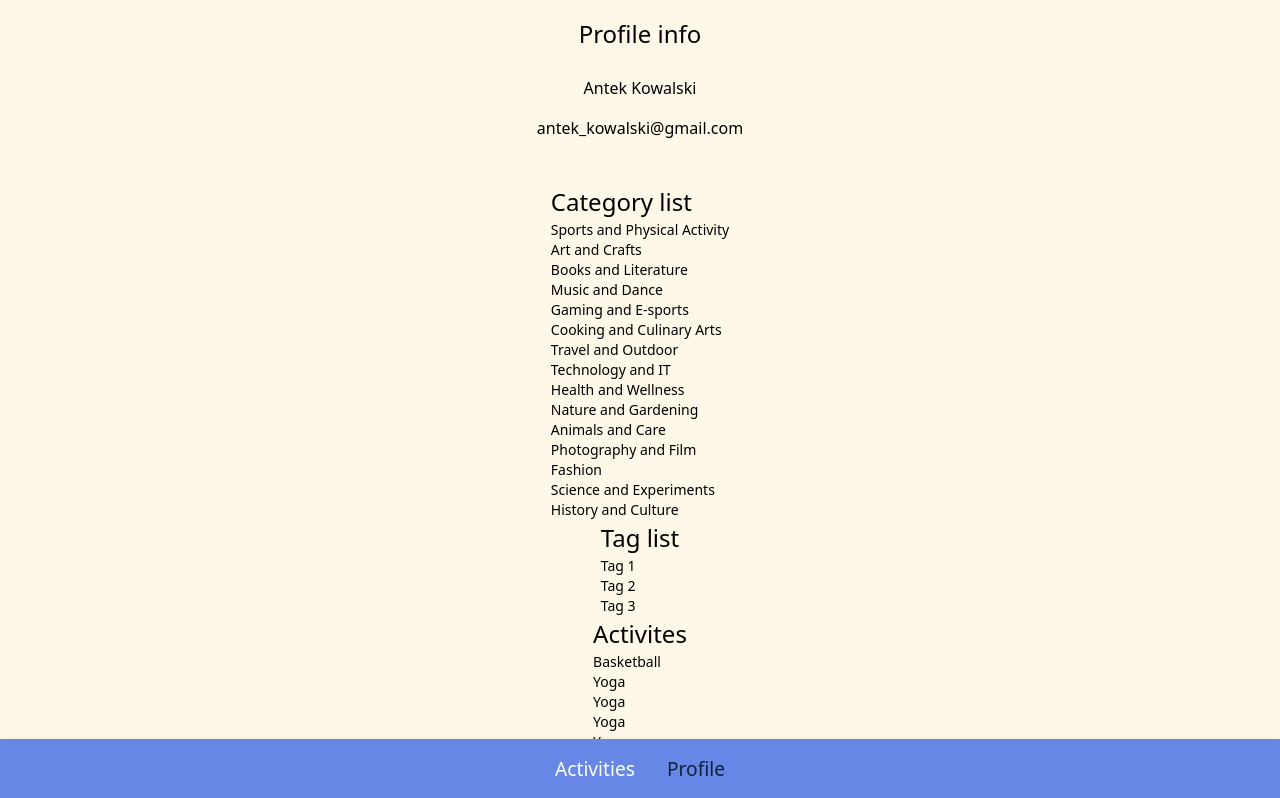
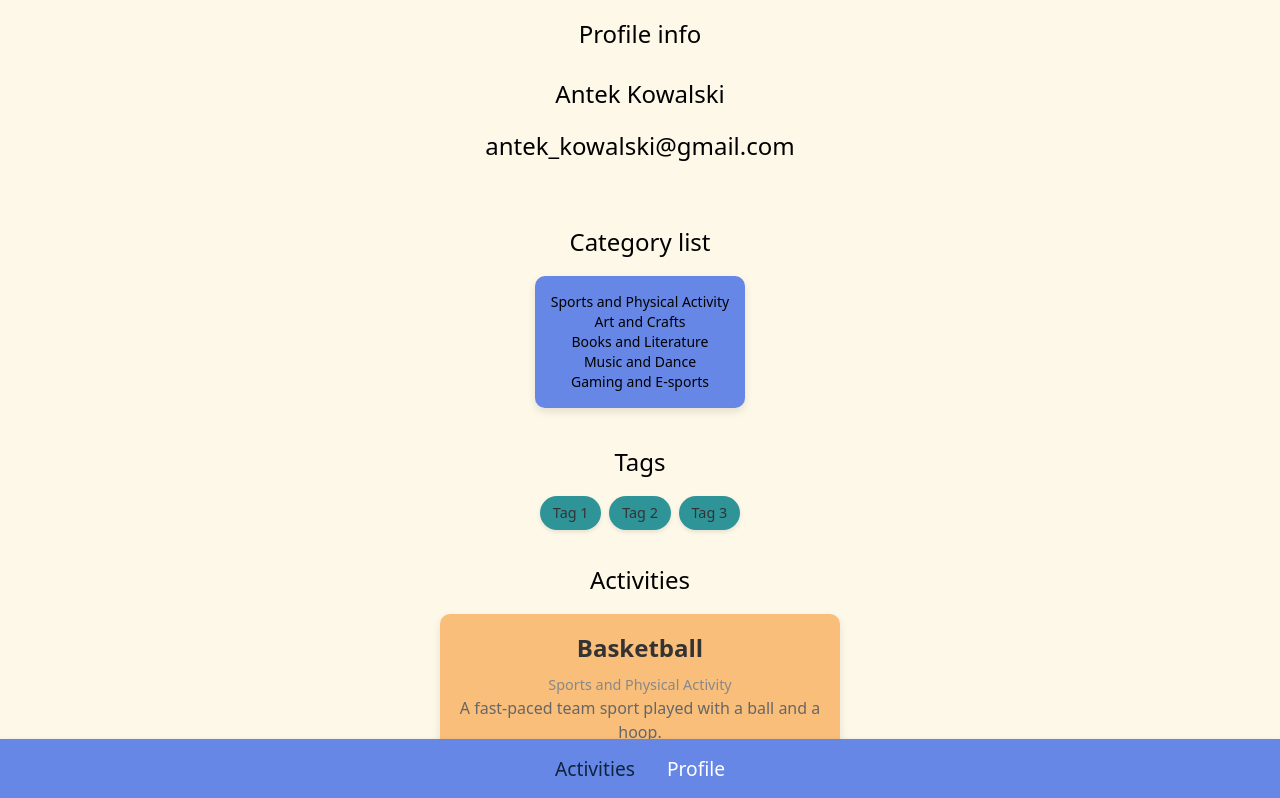
Before and after one commit to Xp4blos/bitfestiwal2024.HobbyHive, an Angular app: page /app/profile in a window 1280 px wide. Shown: the top 798 px of the page. Built offline with nearby package versions, Linux system fonts and the light colour scheme; a web font is replaced by a local one.

Commit message:
changes 2

```diff
--- a/src/app/app.component.html
+++ b/src/app/app.component.html
@@ -1,2 +1,2 @@
 <router-outlet></router-outlet>
-<app-header></app-header>
+<!-- <app-header></app-header> -->
--- a/src/app/modules/core/components/header/header.component.html
+++ b/src/app/modules/core/components/header/header.component.html
@@ -1,6 +1,6 @@
 <nav class="fixed left-0 right-0 bottom-0 navbar w-full">
     <ul class="navbar-links">
-      <li><a routerLink="app/main" routerLinkActive="active">Activities</a></li>
-      <li><a routerLink="app/profile" routerLinkActive="active">Profile</a></li>
+      <li><a routerLink="../app/main" routerLinkActive="active">Activities</a></li>
+      <li><a routerLink="../app/profile" routerLinkActive="active">Profile</a></li>
     </ul>
   </nav>
--- a/src/app/modules/core/components/header/header.component.scss
+++ b/src/app/modules/core/components/header/header.component.scss
@@ -17,17 +17,17 @@
       li {
         a {
           text-decoration: none;
-          color: #fff; /* Kolor linków */
+          color: $text; /* Kolor linków */
           font-size: 1.2rem;
           font-weight: 500;
           transition: color 0.3s, border-bottom 0.3s;
 
           &:hover {
-            color: $text; /* Kolor linku przy hover */
+            color: #fff; /* Kolor linku przy hover */
           }
 
           &.active {
-            color:  $text; /* Kolor aktywnego linku */
+            color:  #fff; /* Kolor aktywnego linku */
           }
         }
       }
--- /dev/null
+++ b/src/app/modules/core/services/activites.service.ts
@@ -0,0 +1,33 @@
+import { HttpClient } from "@angular/common/http";
+import {  Injectable } from "@angular/core";
+import { Activity } from "../models/activity.model";
+import { BehaviorSubject, Observable, tap } from "rxjs";
+
+@Injectable({ providedIn: 'root' })
+export class ActivitesService {
+
+    activitesChanged = new BehaviorSubject<Activity[]>([]);
+    activitesChanged$ = this.activitesChanged.asObservable();
+
+    constructor(private http: HttpClient){
+
+    }
+
+
+    getActivites(): Observable<Activity[]>{
+        const body = {}
+        return this.http.post<Activity[]>('',body).pipe(
+            tap(activites => {
+                // this.recipeService.setRecipes(recipes);
+                this.activitesChanged.next(activites);
+              })
+        );
+    }
+
+    addActivity(){
+        const body = {}
+        return this.http.post('',body);
+    }
+
+
+}
--- a/src/app/modules/home/componens/main/main.component.html
+++ b/src/app/modules/home/componens/main/main.component.html
@@ -4,6 +4,7 @@
      class="cart w-full h-full"
      (swipe)="onSwipe($event)"
      [@swipeAnimation]="animationState"
+     *ngIf="!isEmpty"
    >
    <div class="div p-2">
       {{ activity.title }}
@@ -12,16 +13,30 @@
       {{ activity.category }}
    </div>
    <div class="div m-4">
-      <img [src]="activity.imageUrl" alt="not found" class="w-full h-full">
+      <img [src]="activity.imageUrl" alt="not found" class="w-full h-full rounded-lg">
    </div>
-   <div class="div text-base p-3">
+   <div class="div text-base p-2">
       {{activity.description}}
    </div>
-   <div class="div">
-      <button
-      class="button"
-      (click)="onClick()">Activity location</button>
+   <div class="date-container">
+      <span class="date-range">
+        30.11.2024 - 15.12.2024
+      </span>
+    </div>
+    <!-- <div class="div p-3">
+       Addres
+    </div> -->
+
    </div>
 
+   <div
+   class="empty-cart w-full h-full"
+   *ngIf="isEmpty"
+   >
+   There are no more activities in your area
    </div>
+
+
+
+
 </div>
--- a/src/app/modules/home/componens/main/main.component.scss
+++ b/src/app/modules/home/componens/main/main.component.scss
@@ -17,4 +17,54 @@
     position: relative;
     transition: transform 0.5s ease, opacity 0.5s ease, background-color 0.3s ease;
 
+
 }
+
+//empty cart
+.empty-cart {
+    background-color: $background;
+    display: flex;
+    align-items: center;
+    justify-content: center;
+    flex-direction: column;
+    min-height: 100vh;
+    height: 100%;
+    font-size: 1rem;
+    border-radius: 10px;
+    box-shadow: 0 4px 8px rgba(0, 0, 0, 0.2);
+    position: relative;
+    transition: transform 0.5s ease, opacity 0.5s ease, background-color 0.3s ease;
+}
+
+
+
+//date
+.date-container {
+    display: inline-block;
+    padding: 0.5rem 1rem;
+    background-color: $secondary; /* Delikatny niebieski */
+    color: #333; /* Ciemny tekst */
+    font-size: 1rem;
+    font-weight: 500;
+    border: 1px solid #dcdcdc; /* Jasna ramka */
+    border-radius: 8px; /* Zaokrąglone rogi */
+    box-shadow: 0 2px 4px rgba(0, 0, 0, 0.1); /* Subtelny cień */
+    text-align: center;
+    white-space: nowrap; /* Zapobiega łamaniu tekstu */
+    transition: transform 0.3s ease, background-color 0.3s ease;
+  }
+
+  .date-range {
+    color: $text; /* Wyróżnij tekst daty kolorem */
+    font-weight: bold;
+  }
+
+  @media (min-width: 768px) { // Warunek dla przeglądarek (desktopów)
+    .cart img {
+      max-width: 500px; // Maksymalna szerokość obrazu
+      max-height: 300px; // Maksymalna wysokość obrazu
+      object-fit: cover; // Dopasowanie obrazu w granicach
+      //margin: 0 auto; // Wyśrodkowanie obrazu
+      //border-radius: 10px; // Opcjonalne zaokrąglenie
+    }
+  }
--- a/src/app/modules/home/componens/main/main.component.ts
+++ b/src/app/modules/home/componens/main/main.component.ts
@@ -19,7 +19,7 @@ import { Activity } from '../../../core/models/activity.model';
         'left',
         style({
           transform: 'translateX(-100%)',
-          opacity: 0,
+          //opacity: 0,
           backgroundColor: 'rgba(255, 0, 0, 0.8)', // czerwony
         })
       ),
@@ -27,7 +27,7 @@ import { Activity } from '../../../core/models/activity.model';
         'right',
         style({
           transform: 'translateX(100%)',
-          opacity: 0,
+          //opacity: 0,
           backgroundColor: 'rgba(0, 255, 0, 0.8)', // zielony
         })
       ),
@@ -43,13 +43,15 @@ export class MainComponent {
 
   status: string="";
 
+  isEmpty: boolean = false;
+
   data: Activity[] = [
     { id: "1", title: "Basketball",category: "Sports and Physical Activity", description: "A fast-paced team sport played with a ball and a hoop.", imageUrl: "https://www.usatoday.com/gcdn/authoring/authoring-images/2023/08/30/USAT/70715606007-ap-world-cup-us-jordan-basketball.jpg" },
-    { id: "2", title: "Football",category: "", description: "A popular sport played with a round ball and two goals.", imageUrl: "https://upload.wikimedia.org/wikipedia/commons/thumb/4/42/Football_in_Bloomington%2C_Indiana%2C_1995.jpg/1200px-Football_in_Bloomington%2C_Indiana%2C_1995.jpg" },
-    { id: "3", title: "Swimming", category: "",description: "An individual or team sport that requires using one's entire body to move through water.", imageUrl: "https://upload.wikimedia.org/wikipedia/commons/thumb/a/a7/40._Schwimmzonen-_und_Mastersmeeting_Enns_2017_100m_Brust_Herren_USC_Traun-9897.jpg/800px-40._Schwimmzonen-_und_Mastersmeeting_Enns_2017_100m_Brust_Herren_USC_Traun-9897.jpg" },
-    { id: "4", title: "Cycling", category: "",description: "A recreational or competitive activity involving bicycles.", imageUrl: "https://allianceurology.com/wp-content/uploads/2020/11/image1.jpg" },
-    { id: "5", title: "Yoga", category: "",description: "A practice combining physical postures, breathing exercises, and meditation.", imageUrl: "https://ocdn.eu/pulscms-transforms/1/ekXk9kpTURBXy8yYWY2YjEwMmI0YWM5OWIwYWY5MTFmYTg0NjA4NTU0OC5qcGeSlQPM2gDNEpPNCnOTBc0EsM0Chd4AAaEwAQ" },
-    { id: "6", title: "Running", category: "",description: "A form of cardiovascular exercise involving continuous movement on foot.", imageUrl: "https://media.istockphoto.com/id/1324624694/pl/zdj%C4%99cie/fitness-kobieta-bieganie-szkolenia-dla-maratonu-na-s%C5%82onecznym-szlaku-wybrze%C5%BCa.jpg?s=612x612&w=0&k=20&c=jBFdBdrlnmhRb3NOI8P8ww9o4Q6MMqE0JRUBr4Y85kw=" },
+    { id: "2", title: "Football",category: "Sports and Physical Activity", description: "A popular sport played with a round ball and two goals.", imageUrl: "https://upload.wikimedia.org/wikipedia/commons/thumb/4/42/Football_in_Bloomington%2C_Indiana%2C_1995.jpg/1200px-Football_in_Bloomington%2C_Indiana%2C_1995.jpg" },
+    { id: "3", title: "Swimming", category: "Sports and Physical Activity",description: "An individual or team sport that requires using one's entire body to move through water.", imageUrl: "https://upload.wikimedia.org/wikipedia/commons/thumb/a/a7/40._Schwimmzonen-_und_Mastersmeeting_Enns_2017_100m_Brust_Herren_USC_Traun-9897.jpg/800px-40._Schwimmzonen-_und_Mastersmeeting_Enns_2017_100m_Brust_Herren_USC_Traun-9897.jpg" },
+    { id: "4", title: "Cycling", category: "Sports and Physical Activity",description: "A recreational or competitive activity involving bicycles.", imageUrl: "https://allianceurology.com/wp-content/uploads/2020/11/image1.jpg" },
+    { id: "5", title: "Yoga", category: "Sports and Physical Activity",description: "A practice combining physical postures, breathing exercises, and meditation.", imageUrl: "https://ocdn.eu/pulscms-transforms/1/ekXk9kpTURBXy8yYWY2YjEwMmI0YWM5OWIwYWY5MTFmYTg0NjA4NTU0OC5qcGeSlQPM2gDNEpPNCnOTBc0EsM0Chd4AAaEwAQ" },
+    { id: "6", title: "Running", category: "Sports and Physical Activity",description: "A form of cardiovascular exercise involving continuous movement on foot.", imageUrl: "https://media.istockphoto.com/id/1324624694/pl/zdj%C4%99cie/fitness-kobieta-bieganie-szkolenia-dla-maratonu-na-s%C5%82onecznym-szlaku-wybrze%C5%BCa.jpg?s=612x612&w=0&k=20&c=jBFdBdrlnmhRb3NOI8P8ww9o4Q6MMqE0JRUBr4Y85kw=" },
   ];
 
   activity: Activity = this.data[0];
@@ -64,10 +66,15 @@ export class MainComponent {
     } else if (direction === 4) {
       this.status = "accept"
       this.animationState = 'right';
+
+      console.log(this.activity);
     }
     this.counter++;
-    if(this.counter === this.data.length)this.counter=0;
-    this.activity = this.data[this.counter];
+    if(this.counter === this.data.length){
+      this.isEmpty = true;
+      this.counter=0;
+    }
+    //this.activity = this.data[this.counter];
 
     // Reset animacji po jej zakończeniu
     setTimeout(() => {
--- a/src/app/modules/home/componens/profile/profile.component.html
+++ b/src/app/modules/home/componens/profile/profile.component.html
@@ -4,26 +4,33 @@
     <div class="div p-4">
         <p>Profile info</p>
     </div>
-    <div class="div text-base p-2">
+    <div class="div p-2">
         {{userData.name}}
         {{userData.surname}}
     </div>
-    <div class="div text-base p-2">
+    <div class="div p-2">
         {{userData.email}}
     </div>
     <br>
-    <div class="div">
-        Category list
+    <h2 class="p-4">Category list</h2>
+    <div class="category-container">
         <p class="text-sm" *ngFor="let cl of userData.category"> {{cl.name}}</p>
     </div>
-    <div class="div">
-       Tag list
-       <p class="text-sm" *ngFor="let t of userData.tag">{{t}}</p>
-    </div>
-    <div class="div">
-        Activites
-        <p class="text-sm" *ngFor="let a of userData.activities">{{a.title}}</p>
-    </div>
+    <br>
+    <h2>Tags</h2>
+    <div class="tag-container">
+        <div class="tags">
+          <span class="tag" *ngFor="let t of userData.tag">{{ t }}</span>
+        </div>
+      </div>
+    <div class="activities-container">
+        <h2>Activities</h2>
+        <div *ngFor="let a of userData.activities" class="activity-card">
+          <p class="activity-title">{{ a.title }}</p>
+          <p class="activity-category">{{ a.category }}</p>
+          <p class="activity-description">{{ a.description }}</p>
+        </div>
+      </div>
     <br>
 
 
--- a/src/app/modules/home/componens/profile/profile.component.scss
+++ b/src/app/modules/home/componens/profile/profile.component.scss
@@ -10,3 +10,109 @@
     flex-direction: column;
     margin-bottom: 60px;
 }
+
+
+//category
+.category-container{
+    display: flex;
+    flex-direction: column;
+    align-items: center;
+    padding: 1rem;
+    background-color: $primary; /* Jasne tło dla kontenera */
+    border-radius: 10px;
+    box-shadow: 0 4px 8px rgba(0, 0, 0, 0.1);
+}
+
+
+// activites
+.activities-container {
+    display: flex;
+    flex-direction: column;
+    align-items: center;
+    padding: 1rem;
+    background-color: $background; /* Jasne tło dla kontenera */
+    // border-radius: 10px;
+    // box-shadow: 0 4px 8px rgba(0, 0, 0, 0.1);
+  }
+
+  .activity-card {
+    width: 100%;
+    max-width: 400px;
+    margin: 1rem 0;
+    padding: 1rem;
+    background-color: $container; /* Tło dla karty */
+    border-radius: 10px;
+    box-shadow: 0 4px 8px rgba(0, 0, 0, 0.1);
+    text-align: center;
+
+    transition: transform 0.3s ease, box-shadow 0.3s ease;
+
+    &:hover {
+      transform: translateY(-5px); /* Subtelne uniesienie na hover */
+      box-shadow: 0 6px 12px rgba(0, 0, 0, 0.2);
+    }
+
+    .activity-title {
+      font-size: 1.5rem;
+      font-weight: bold;
+      color: #333; /* Kolor nagłówka */
+      margin-bottom: 0.5rem;
+    }
+
+    .activity-description {
+      font-size: 1rem;
+      color: #666; /* Kolor opisu */
+      margin-bottom: 0.5rem;
+    }
+
+    .activity-category {
+      font-size: 0.9rem;
+      font-weight: 500;
+      color: #888; /* Kolor kategorii */
+    }
+  }
+
+  //tags
+
+  .tag-container {
+    display: flex;
+    flex-direction: column;
+    align-items: flex-start;
+    padding: 1rem;
+
+    h2 {
+      font-size: 1.5rem;
+      color: #333; /* Kolor nagłówka */
+      margin-bottom: 0.5rem;
+    }
+
+    .tags {
+      display: flex;
+      flex-wrap: wrap; /* Pozwala tagom zawijać się w nową linię */
+      gap: 0.5rem; /* Odstęp między tagami */
+    }
+
+    .tag {
+      display: inline-block;
+      padding: 0.4rem 0.8rem; /* Wewnątrz tagu */
+      background-color: $secondary; /* Tło tagu */
+      color: #333; /* Kolor tekstu */
+      font-size: 0.9rem;
+      font-weight: 500;
+      border-radius: 20px; /* Zaokrąglone rogi */
+      box-shadow: 0 2px 4px rgba(0, 0, 0, 0.1); /* Subtelny cień */
+      cursor: pointer; /* Wskazanie, że można kliknąć */
+      transition: background-color 0.3s ease, transform 0.2s ease;
+
+      &:hover {
+        background-color: #f39c12; /* Kolor na hover */
+        color: #fff; /* Zmiana koloru tekstu na hover */
+        transform: translateY(-2px); /* Subtelne uniesienie */
+      }
+
+      &:active {
+        background-color: #d35400; /* Kolor przy kliknięciu */
+        transform: translateY(0); /* Powrót do pozycji */
+      }
+    }
+  }
--- a/src/app/modules/home/componens/profile/profile.component.ts
+++ b/src/app/modules/home/componens/profile/profile.component.ts
@@ -16,33 +16,20 @@ export class ProfileComponent {
   {id: "1",name:"Books and Literature "},
   {id: "1",name:"Music and Dance " },
   {id: "1",name:"Gaming and E-sports "},
-  {id: "1",name:"Cooking and Culinary Arts "},
-  {id: "1",name:"Travel and Outdoor "},
-  {id: "1",name:"Technology and IT "},
-  {id: "1",name:"Health and Wellness " },
-  {id: "1",name:"Nature and Gardening "},
-  {id: "1",name:"Animals and Care "},
-  {id: "1",name:"Photography and Film "},
-  {id: "1",name:"Fashion " },
-  {id: "1",name:"Science and Experiments "},
-  {id: "1",name:"History and Culture" },
+  // {id: "1",name:"Cooking and Culinary Arts "},
+  // {id: "1",name:"Travel and Outdoor "},
+  // {id: "1",name:"Technology and IT "},
+  // {id: "1",name:"Health and Wellness " },
+  // {id: "1",name:"Nature and Gardening "},
+  // {id: "1",name:"Animals and Care "},
+  // {id: "1",name:"Photography and Film "},
+  // {id: "1",name:"Fashion " },
+  // {id: "1",name:"Science and Experiments "},
+  // {id: "1",name:"History and Culture" },
   ],activities: [
     { id: "1", title: "Basketball",category: "Sports and Physical Activity", description: "A fast-paced team sport played with a ball and a hoop.", imageUrl: "https://www.usatoday.com/gcdn/authoring/authoring-images/2023/08/30/USAT/70715606007-ap-world-cup-us-jordan-basketball.jpg" },
-    { id: "5", title: "Yoga", category: "",description: "A practice combining physical postures, breathing exercises, and meditation.", imageUrl: "https://ocdn.eu/pulscms-transforms/1/ekXk9kpTURBXy8yYWY2YjEwMmI0YWM5OWIwYWY5MTFmYTg0NjA4NTU0OC5qcGeSlQPM2gDNEpPNCnOTBc0EsM0Chd4AAaEwAQ" },
-    { id: "5", title: "Yoga", category: "",description: "A practice combining physical postures, breathing exercises, and meditation.", imageUrl: "https://ocdn.eu/pulscms-transforms/1/ekXk9kpTURBXy8yYWY2YjEwMmI0YWM5OWIwYWY5MTFmYTg0NjA4NTU0OC5qcGeSlQPM2gDNEpPNCnOTBc0EsM0Chd4AAaEwAQ" },
-    { id: "5", title: "Yoga", category: "",description: "A practice combining physical postures, breathing exercises, and meditation.", imageUrl: "https://ocdn.eu/pulscms-transforms/1/ekXk9kpTURBXy8yYWY2YjEwMmI0YWM5OWIwYWY5MTFmYTg0NjA4NTU0OC5qcGeSlQPM2gDNEpPNCnOTBc0EsM0Chd4AAaEwAQ" },
-    { id: "5", title: "Yoga", category: "",description: "A practice combining physical postures, breathing exercises, and meditation.", imageUrl: "https://ocdn.eu/pulscms-transforms/1/ekXk9kpTURBXy8yYWY2YjEwMmI0YWM5OWIwYWY5MTFmYTg0NjA4NTU0OC5qcGeSlQPM2gDNEpPNCnOTBc0EsM0Chd4AAaEwAQ" },
-    { id: "5", title: "Yoga", category: "",description: "A practice combining physical postures, breathing exercises, and meditation.", imageUrl: "https://ocdn.eu/pulscms-transforms/1/ekXk9kpTURBXy8yYWY2YjEwMmI0YWM5OWIwYWY5MTFmYTg0NjA4NTU0OC5qcGeSlQPM2gDNEpPNCnOTBc0EsM0Chd4AAaEwAQ" },
-    { id: "5", title: "Yoga", category: "",description: "A practice combining physical postures, breathing exercises, and meditation.", imageUrl: "https://ocdn.eu/pulscms-transforms/1/ekXk9kpTURBXy8yYWY2YjEwMmI0YWM5OWIwYWY5MTFmYTg0NjA4NTU0OC5qcGeSlQPM2gDNEpPNCnOTBc0EsM0Chd4AAaEwAQ" },
-    { id: "5", title: "Yoga", category: "",description: "A practice combining physical postures, breathing exercises, and meditation.", imageUrl: "https://ocdn.eu/pulscms-transforms/1/ekXk9kpTURBXy8yYWY2YjEwMmI0YWM5OWIwYWY5MTFmYTg0NjA4NTU0OC5qcGeSlQPM2gDNEpPNCnOTBc0EsM0Chd4AAaEwAQ" },
-    { id: "5", title: "Yoga", category: "",description: "A practice combining physical postures, breathing exercises, and meditation.", imageUrl: "https://ocdn.eu/pulscms-transforms/1/ekXk9kpTURBXy8yYWY2YjEwMmI0YWM5OWIwYWY5MTFmYTg0NjA4NTU0OC5qcGeSlQPM2gDNEpPNCnOTBc0EsM0Chd4AAaEwAQ" },
-    { id: "5", title: "Yoga", category: "",description: "A practice combining physical postures, breathing exercises, and meditation.", imageUrl: "https://ocdn.eu/pulscms-transforms/1/ekXk9kpTURBXy8yYWY2YjEwMmI0YWM5OWIwYWY5MTFmYTg0NjA4NTU0OC5qcGeSlQPM2gDNEpPNCnOTBc0EsM0Chd4AAaEwAQ" },
-    { id: "5", title: "Yoga", category: "",description: "A practice combining physical postures, breathing exercises, and meditation.", imageUrl: "https://ocdn.eu/pulscms-transforms/1/ekXk9kpTURBXy8yYWY2YjEwMmI0YWM5OWIwYWY5MTFmYTg0NjA4NTU0OC5qcGeSlQPM2gDNEpPNCnOTBc0EsM0Chd4AAaEwAQ" },
-    { id: "5", title: "Yoga", category: "",description: "A practice combining physical postures, breathing exercises, and meditation.", imageUrl: "https://ocdn.eu/pulscms-transforms/1/ekXk9kpTURBXy8yYWY2YjEwMmI0YWM5OWIwYWY5MTFmYTg0NjA4NTU0OC5qcGeSlQPM2gDNEpPNCnOTBc0EsM0Chd4AAaEwAQ" },
-    { id: "5", title: "Yoga", category: "",description: "A practice combining physical postures, breathing exercises, and meditation.", imageUrl: "https://ocdn.eu/pulscms-transforms/1/ekXk9kpTURBXy8yYWY2YjEwMmI0YWM5OWIwYWY5MTFmYTg0NjA4NTU0OC5qcGeSlQPM2gDNEpPNCnOTBc0EsM0Chd4AAaEwAQ" },
-    { id: "5", title: "Yoga", category: "",description: "A practice combining physical postures, breathing exercises, and meditation.", imageUrl: "https://ocdn.eu/pulscms-transforms/1/ekXk9kpTURBXy8yYWY2YjEwMmI0YWM5OWIwYWY5MTFmYTg0NjA4NTU0OC5qcGeSlQPM2gDNEpPNCnOTBc0EsM0Chd4AAaEwAQ" },
-    { id: "5", title: "Yoga", category: "",description: "A practice combining physical postures, breathing exercises, and meditation.", imageUrl: "https://ocdn.eu/pulscms-transforms/1/ekXk9kpTURBXy8yYWY2YjEwMmI0YWM5OWIwYWY5MTFmYTg0NjA4NTU0OC5qcGeSlQPM2gDNEpPNCnOTBc0EsM0Chd4AAaEwAQ" },
-    { id: "6", title: "Running", category: "",description: "A form of cardiovascular exercise involving continuous movement on foot.", imageUrl: "https://media.istockphoto.com/id/1324624694/pl/zdj%C4%99cie/fitness-kobieta-bieganie-szkolenia-dla-maratonu-na-s%C5%82onecznym-szlaku-wybrze%C5%BCa.jpg?s=612x612&w=0&k=20&c=jBFdBdrlnmhRb3NOI8P8ww9o4Q6MMqE0JRUBr4Y85kw=" }
+    { id: "5", title: "Yoga", category: "Sports and Physical Activity",description: "A practice combining physical postures, breathing exercises, and meditation.", imageUrl: "https://ocdn.eu/pulscms-transforms/1/ekXk9kpTURBXy8yYWY2YjEwMmI0YWM5OWIwYWY5MTFmYTg0NjA4NTU0OC5qcGeSlQPM2gDNEpPNCnOTBc0EsM0Chd4AAaEwAQ" },
+    { id: "6", title: "Running", category: "Sports and Physical Activity",description: "A form of cardiovascular exercise involving continuous movement on foot.", imageUrl: "https://media.istockphoto.com/id/1324624694/pl/zdj%C4%99cie/fitness-kobieta-bieganie-szkolenia-dla-maratonu-na-s%C5%82onecznym-szlaku-wybrze%C5%BCa.jpg?s=612x612&w=0&k=20&c=jBFdBdrlnmhRb3NOI8P8ww9o4Q6MMqE0JRUBr4Y85kw=" }
   ] };
 
 
--- a/src/app/modules/home/home.component.html
+++ b/src/app/modules/home/home.component.html
@@ -1,2 +1,3 @@
 <!-- <p>home works!</p> -->
 <router-outlet></router-outlet>
+<app-header></app-header>
```
